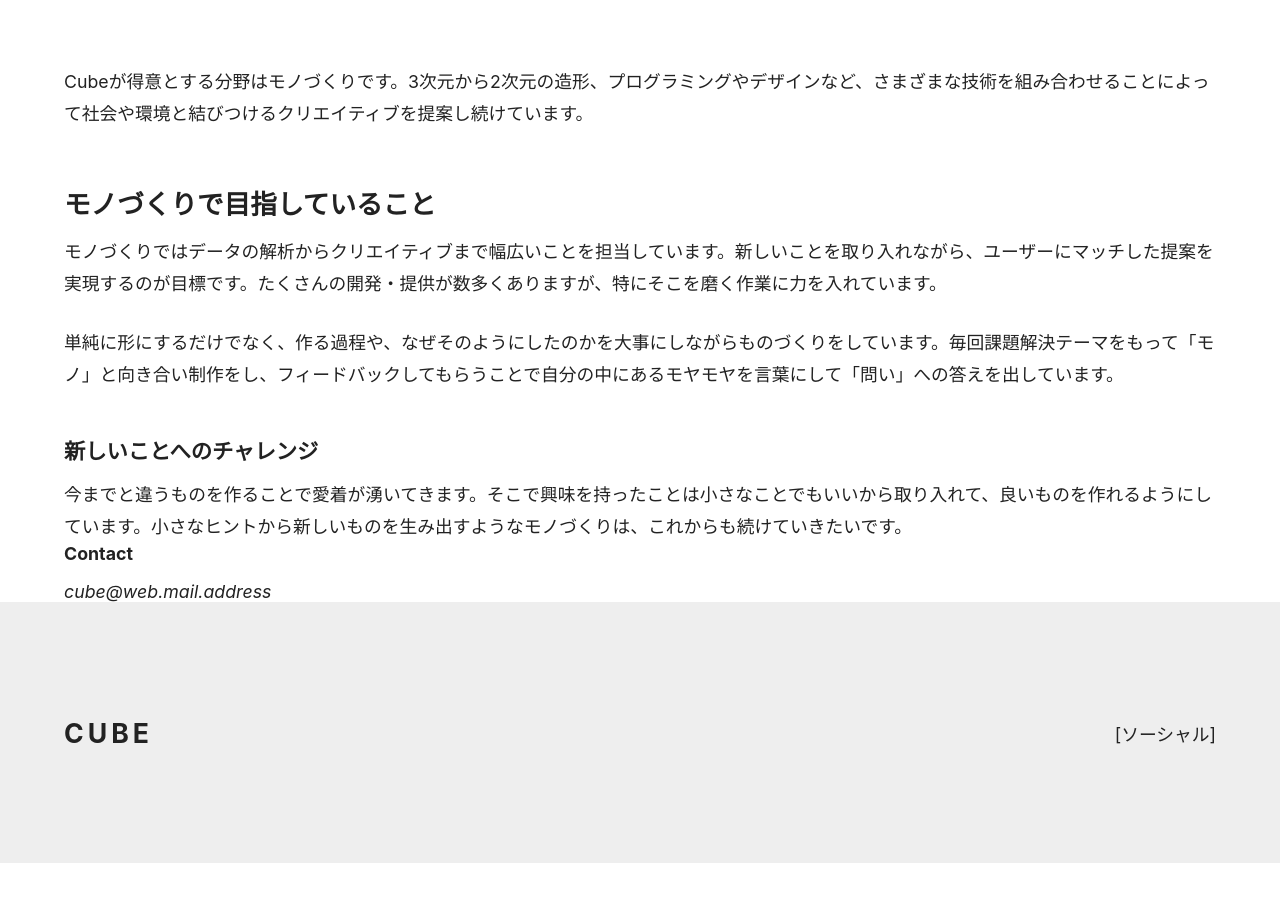
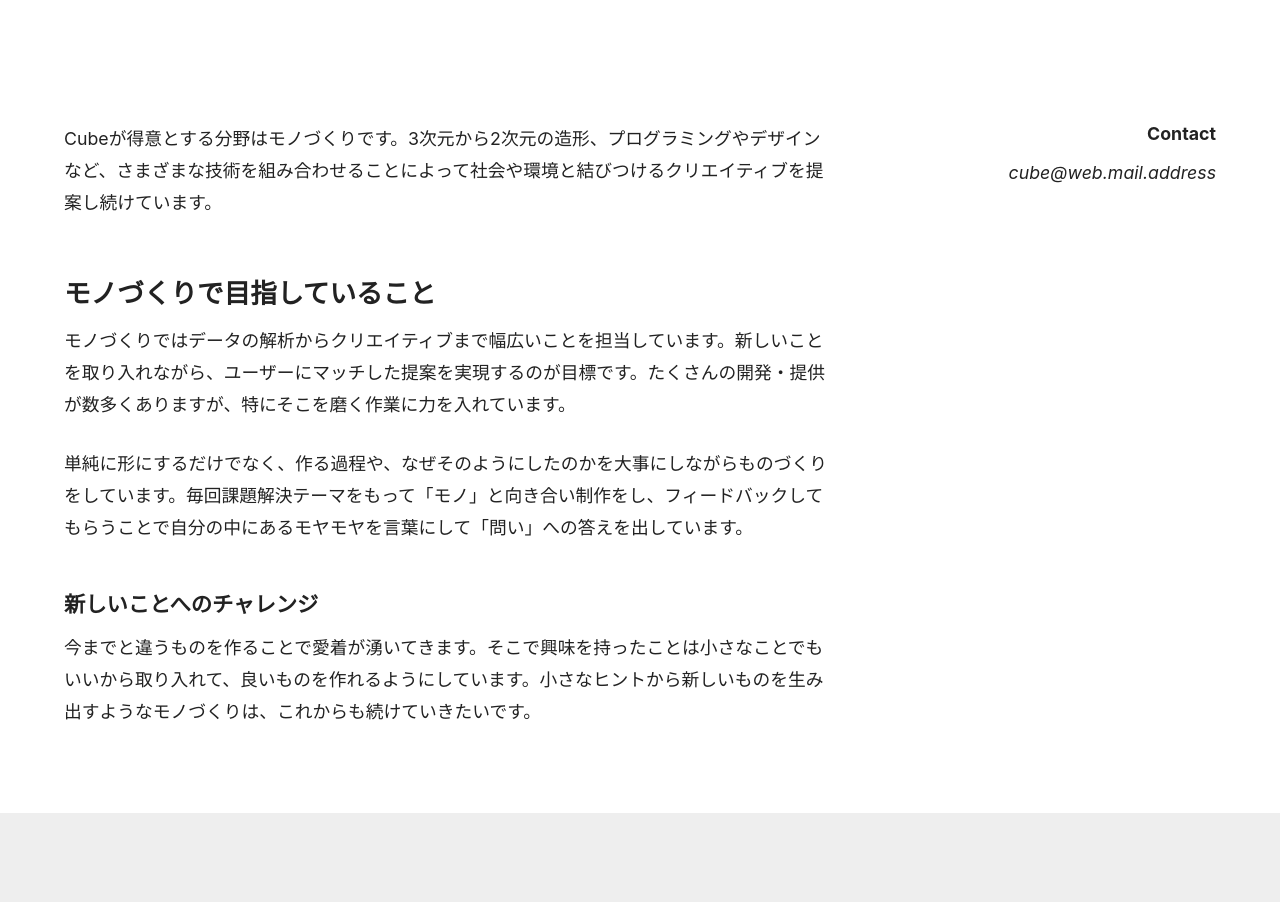
Before and after one commit to Miz-dev/next-react-website, a Next.js app: page /about in a window 1280 px wide. Shown: the part 440-1342 px from the top of the page. Before the commit the page ends 1303 px from the top, so only its background shows below. Built offline with nearby package versions, Linux system fonts and the light colour scheme.

Commit message:
✨ コンテンツを横並びレイアウトに変更

```diff
--- a/pages/about.js
+++ b/pages/about.js
@@ -2,12 +2,18 @@ import Contact from "components/contact";
 import Container from "components/container";
 import Hero from "components/Hero";
 import PostBody from "components/PostBody";
+import {
+	TwoColumn,
+	TwoColumnMain,
+	TwoColumnSidebar,
+} from "components/TwoColumn";
 
 export default function About() {
 	return (
 		<Container>
 			<Hero title="About" subtitle="About development activities" />
-
+			<TwoColumn>
+				<TwoColumnMain>
 					<PostBody>
 						<p>
 							Cubeが得意とする分野はモノづくりです。3次元から2次元の造形、プログラミングやデザインなど、さまざまな技術を組み合わせることによって社会や環境と結びつけるクリエイティブを提案し続けています。
@@ -24,8 +30,11 @@ export default function About() {
 							今までと違うものを作ることで愛着が湧いてきます。そこで興味を持ったことは小さなことでもいいから取り入れて、良いものを作れるようにしています。小さなヒントから新しいものを生み出すようなモノづくりは、これからも続けていきたいです。
 						</p>
 					</PostBody>
-
+				</TwoColumnMain>
+				<TwoColumnSidebar>
 					<Contact />
+				</TwoColumnSidebar>
+			</TwoColumn>
 		</Container>
 	);
 }
```
Lines whose indentation alone changed are shown as unchanged.
